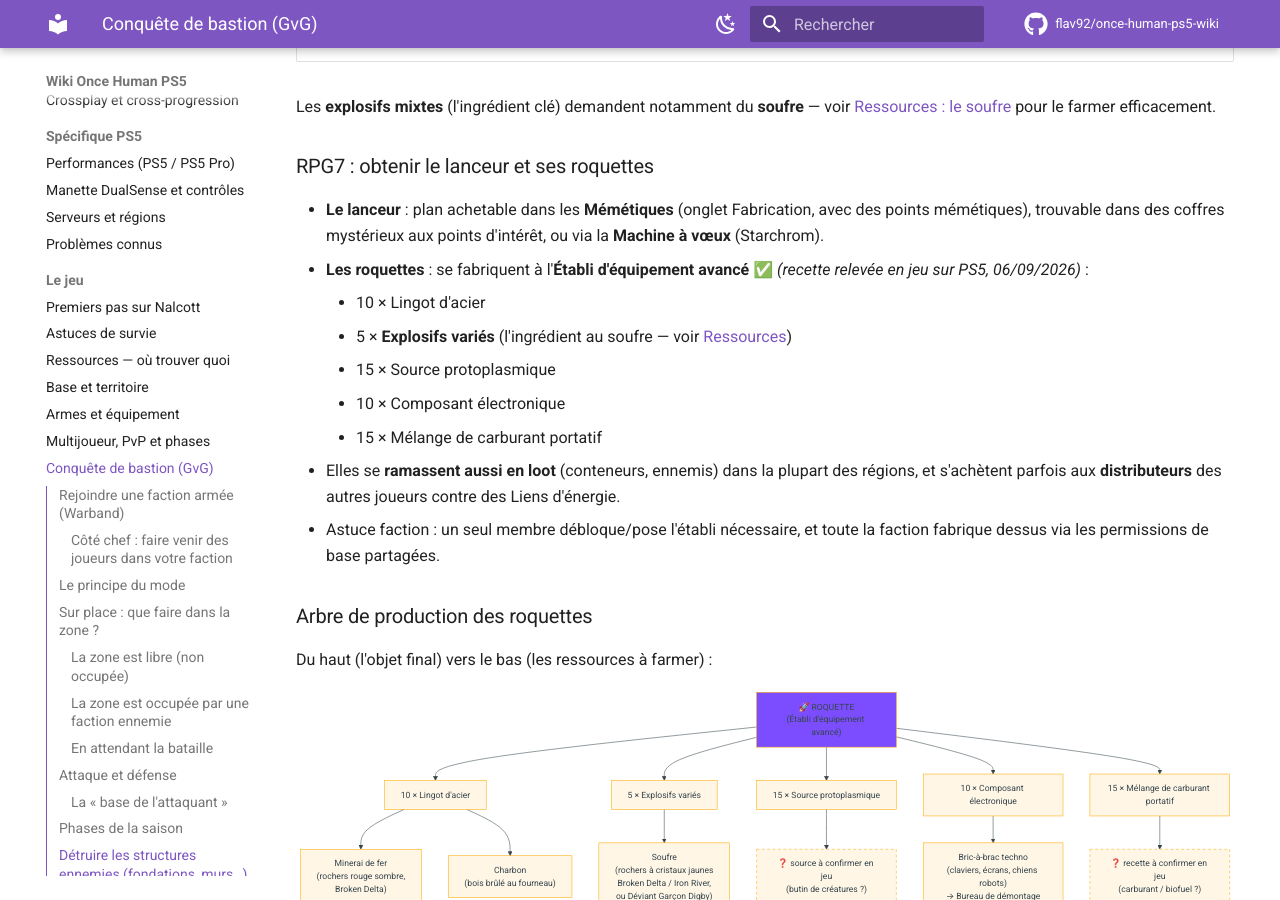
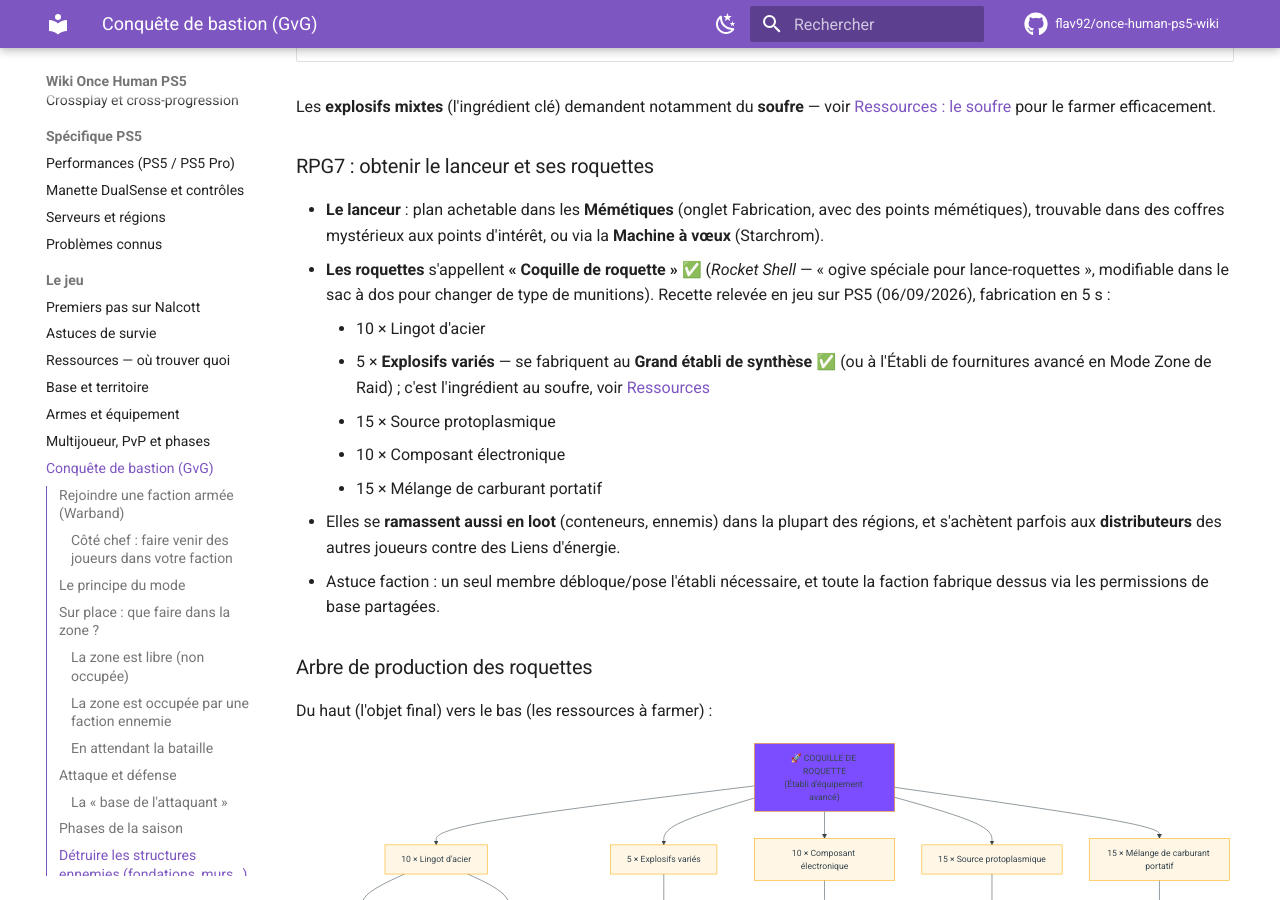
Before and after one commit to flav92/once-human-ps5-wiki, an MkDocs documentation site: the page built from docs/jeu/conquete-bastion.md, in a window 1280 px wide and 900 px high, scrolled down 3072 px. Built offline with MkDocs 1.6.1 and Material for MkDocs 9.7.7, drawn with Linux system fonts in a browser that asks for light colours; comment, search, counter and statistics services are not loaded.

Commit message:
Capture PS5 : Coquille de roquette, Explosifs variés au Grand établi de synthèse, 5 noms confirmés
D'après capture d'écran en jeu : nom exact des munitions (Coquille de
roquette, modifiable dans le sac à dos), les Explosifs variés se
fabriquent au Grand établi de synthèse (ou Établi de fournitures
avancé en Mode Zone de Raid). Arbre de production et glossaire à jour.

Co-Authored-By: Claude Fable 5 <noreply@anthropic.com>
Claude-Session: https://claude.ai/code/session_01TCxfqbazixhXZqmCd3gYVk

````diff
--- a/docs/jeu/conquete-bastion.md
+++ b/docs/jeu/conquete-bastion.md
@@ -84,9 +84,9 @@ Les **explosifs mixtes** (l'ingrédient clé) demandent notamment du **soufre**
 ### RPG7 : obtenir le lanceur et ses roquettes
 
 - **Le lanceur** : plan achetable dans les **Mémétiques** (onglet Fabrication, avec des points mémétiques), trouvable dans des coffres mystérieux aux points d'intérêt, ou via la **Machine à vœux** (Starchrom).
-- **Les roquettes** : se fabriquent à l'**Établi d'équipement avancé** ✅ *(recette relevée en jeu sur PS5, 06/09/2026)* :
+- **Les roquettes** s'appellent **« Coquille de roquette »** ✅ (*Rocket Shell* — « ogive spéciale pour lance-roquettes », modifiable dans le sac à dos pour changer de type de munitions). Recette relevée en jeu sur PS5 (06/09/2026), fabrication en 5 s :
     - 10 × Lingot d'acier
-    - 5 × **Explosifs variés** (l'ingrédient au soufre — voir [Ressources](ressources.md#soufre))
+    - 5 × **Explosifs variés** — se fabriquent au **Grand établi de synthèse** ✅ (ou à l'Établi de fournitures avancé en Mode Zone de Raid) ; c'est l'ingrédient au soufre, voir [Ressources](ressources.md#soufre)
     - 15 × Source protoplasmique
     - 10 × Composant électronique
     - 15 × Mélange de carburant portatif
@@ -99,7 +99,7 @@ Du haut (l'objet final) vers le bas (les ressources à farmer) :
 
 ```mermaid
 flowchart TD
-    R["🚀 ROQUETTE<br/>(Établi d'équipement avancé)"]
+    R["🚀 COQUILLE DE ROQUETTE<br/>(Établi d'équipement avancé)"]
 
     R --> A["10 × Lingot d'acier"]
     R --> E["5 × Explosifs variés"]
@@ -110,7 +110,8 @@ flowchart TD
     A --> A1["Minerai de fer<br/>(rochers rouge sombre,<br/>Broken Delta)"]
     A --> A2["Charbon<br/>(bois brûlé au fourneau)"]
 
-    E --> E1["Soufre<br/>(rochers à cristaux jaunes<br/>Broken Delta / Iron River,<br/>ou Déviant Garçon Digby)"]
+    E --> E0["Grand établi de synthèse"]
+    E0 --> E1["Soufre<br/>(rochers à cristaux jaunes<br/>Broken Delta / Iron River,<br/>ou Déviant Garçon Digby)"]
 
     C --> C1["Bric-à-brac techno<br/>(claviers, écrans, chiens robots)<br/>→ Bureau de démontage"]
 
````
Also changed, not shown: docs/glossaire.md (+5 -1 lines).
